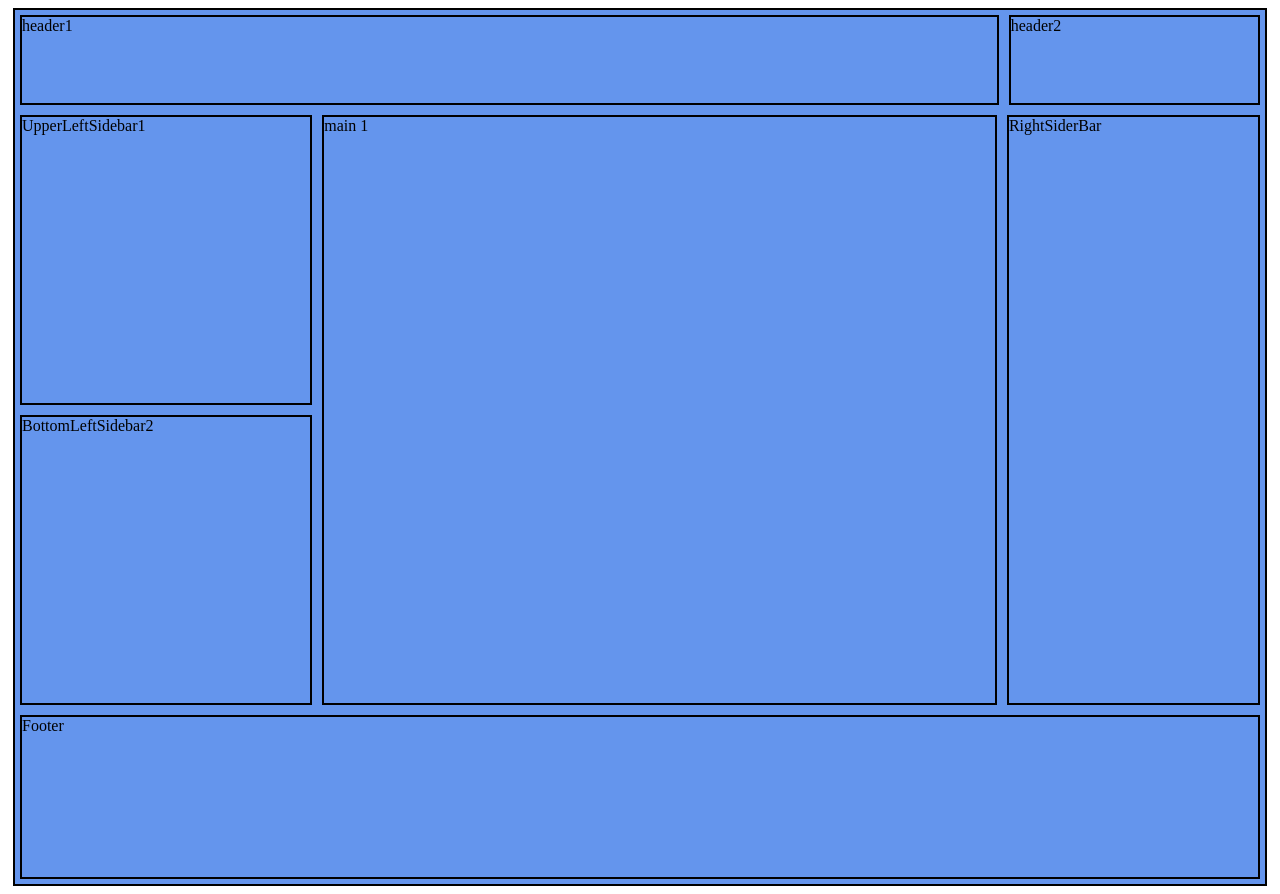
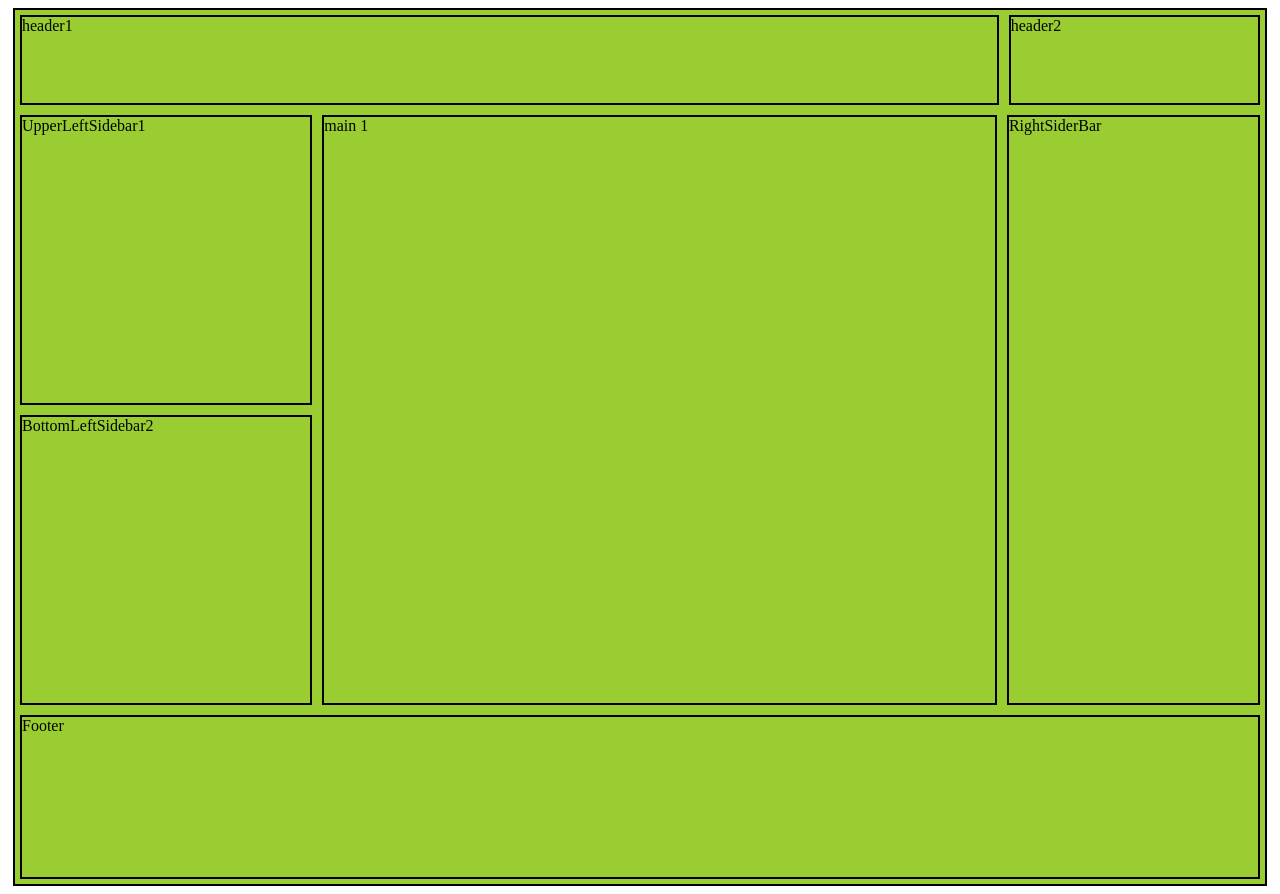
Before and after one commit to KeytaMagat/WST223, a plain HTML site: page index.html in a window 1280 px wide. Drawn offline with Linux system fonts and the light colour scheme.

Commit message:
Update style.css

```diff
--- a/style.css
+++ b/style.css
@@ -47,10 +47,10 @@ footer {
             flex-direction: column;
 
         }
-    header section.header1 {
+        header #header1 {
             background-color: blanchedalmond;
         }
-    header section {
+        header #header2 {
             background-color: blueviolet;
         }
         main {
@@ -66,30 +66,27 @@ footer {
     /* Small devices (portrait tablets and large phones, 600px and up) */
     @media only screen and (min-width: 600px) {
         div {
-        background-color: rgb(90, 80, 99);
+            background-color: blanchedalmond;
         }
-
-
-
     }
 
     /* Medium devices (landscape tablets, 768px and up) */
     @media only screen and (min-width: 768px) {
         div {
-        background-color: goldenrod;
+            background-color: blueviolet;
         }
     }
 
     /* Large devices (laptops/desktops, 992px and up) */
     @media only screen and (min-width: 992px) {
         div {
-        background-color: blanchedalmond;
+            background-color: gold;
         }
     }
 
     /* Extra large devices (large laptops and desktops, 1200px and up) */
     @media only screen and (min-width: 1200px) {
         div {
-        background-color: cornflowerblue;
+            background-color: yellowgreen;
         }
     }
```
Lines whose indentation alone changed are shown as unchanged.
